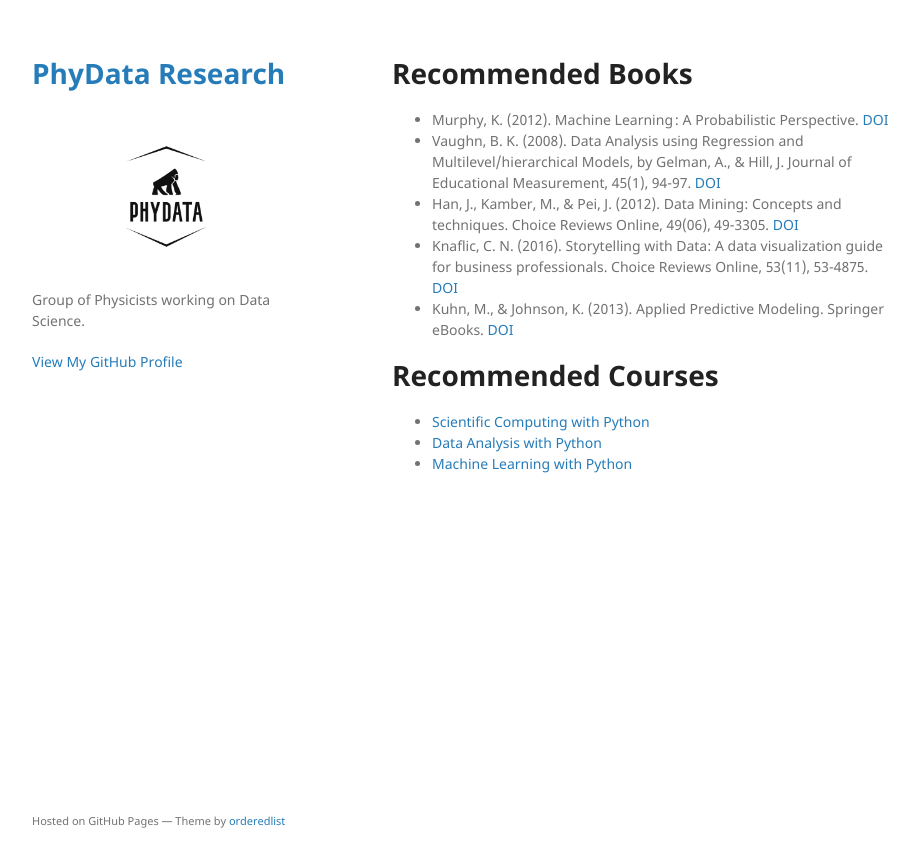
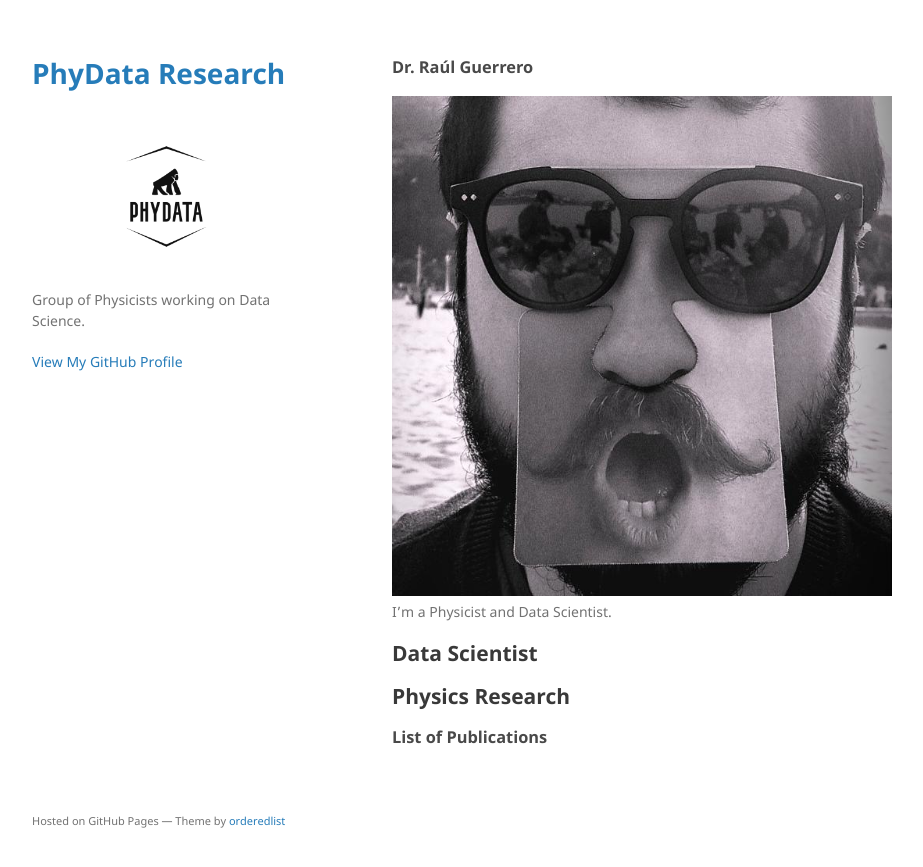
Before and after one commit to PhyData/PhyData.github.io, a Jekyll site: the page built from Raul.md, in a window 1280 px wide. Shown: the top 867 px of the page, without its empty margins (178-1101 px from the left). Built offline with Jekyll 4.4.1, drawn with Linux system fonts in a browser that asks for light colours; our own code applies the rules of GitHub Pages for plain Markdown files.

Commit message:
Update Raul.md

````diff
--- a/Raul.md
+++ b/Raul.md
@@ -103,17 +103,13 @@ Long, single-line code blocks should not wrap. They should horizontally scroll i
 The final element.
 ```
 -->
-# Recommended Books
+### Dr. Raúl Guerrero
 
-* Murphy, K. (2012). Machine Learning : A Probabilistic Perspective. [DOI](http://cds.cern.ch/record/1981503)
-* Vaughn, B. K. (2008). Data Analysis using Regression and Multilevel/hierarchical Models, by Gelman, A., & Hill, J. Journal of Educational Measurement, 45(1), 94-97. [DOI](https://doi.org/10.1111/j.1745-3984.2007.00053_2.x)
-* Han, J., Kamber, M., & Pei, J. (2012). Data Mining: Concepts and techniques. Choice Reviews Online, 49(06), 49-3305. [DOI](https://doi.org/10.5860/choice.49-3305)
-* Knaflic, C. N. (2016). Storytelling with Data: A data visualization guide for business professionals. Choice Reviews Online, 53(11), 53-4875. [DOI](https://doi.org/10.5860/choice.197388)
-* Kuhn, M., & Johnson, K. (2013). Applied Predictive Modeling. Springer eBooks. [DOI](https://doi.org/10.1007/978-1-4614-6849-3)
+![DrGuerrero](Raul.jpg)
+I'm a Physicist and Data Scientist.
 
+## Data Scientist
 
-# Recommended Courses
+## Physics Research
 
-* [Scientific Computing with Python](https://www.freecodecamp.org/learn/scientific-computing-with-python/)
-* [Data Analysis with Python](https://www.freecodecamp.org/learn/data-analysis-with-python/)
-* [Machine Learning with Python](https://www.freecodecamp.org/learn/machine-learning-with-python/)
+### List of Publications
````
